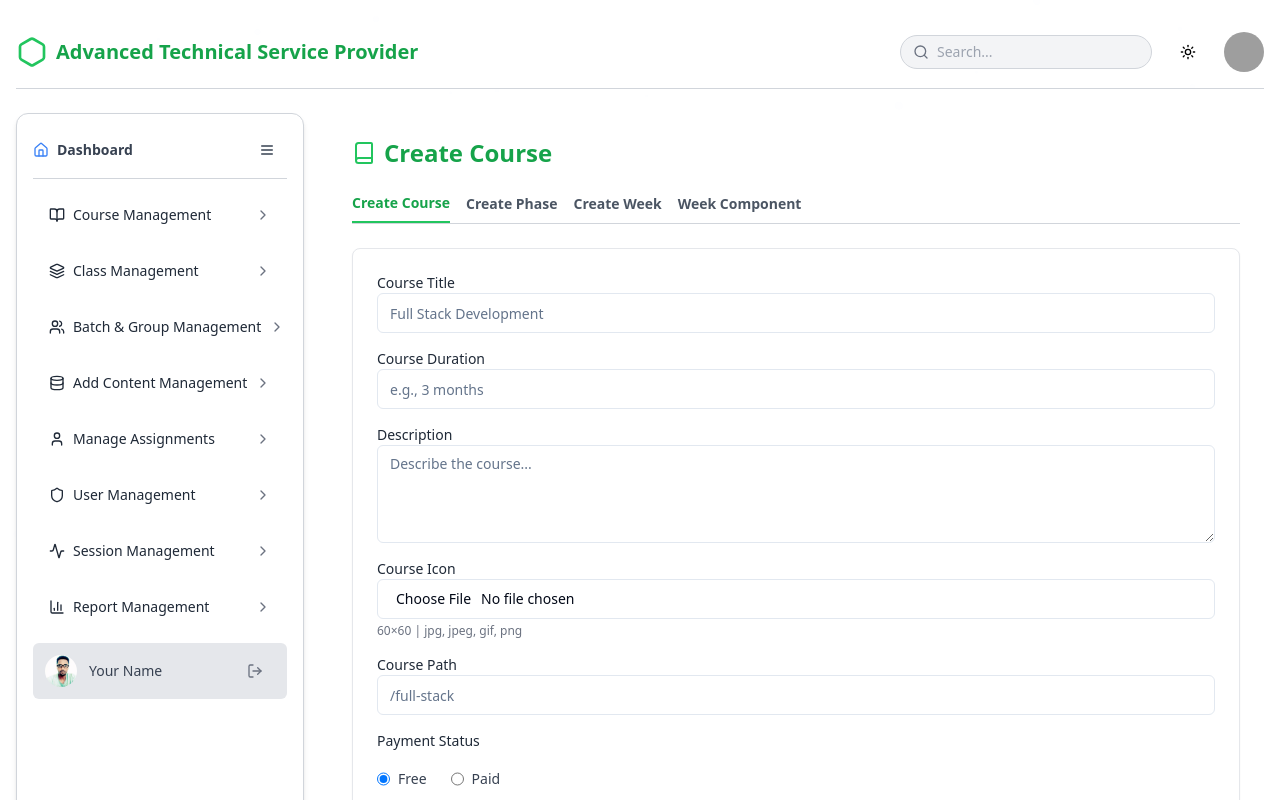
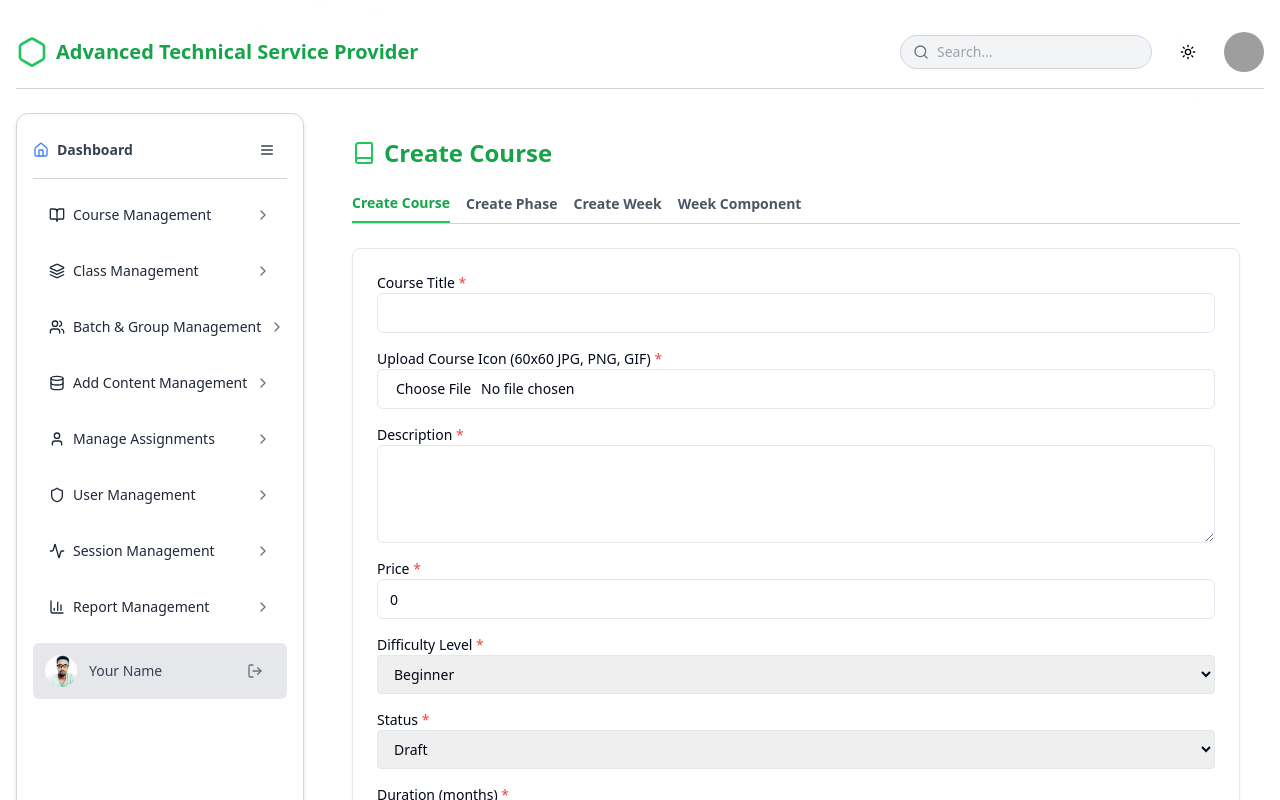
Before and after one commit to abenooo/e-learning, a Next.js app in the folder admin-dashboard/: page /dashboard/courses/createCourse in a window 1280 px wide. Shown: the top 800 px of the page. Built offline with nearby package versions, Linux system fonts and the light colour scheme; grey boxes are pictures that could not be loaded.

Commit message:
course register page complete

```diff
--- a/admin-dashboard/app/dashboard/courses/createCourse/page.tsx
+++ b/admin-dashboard/app/dashboard/courses/createCourse/page.tsx
@@ -1,6 +1,6 @@
 "use client"
 
-import { useState } from "react"
+import { useState, useRef } from "react"
 import { useRouter, usePathname } from "next/navigation"
 import { Book } from "lucide-react"
 
@@ -9,21 +9,125 @@ import { Label } from "@/components/ui/label"
 import { Button } from "@/components/ui/button"
 import { Textarea } from "@/components/ui/textarea"
 import { Card } from "@/components/ui/card"
+import { getToken } from "@/lib/auth"
 
 export default function CreateCoursePage() {
   const [formData, setFormData] = useState({
     title: "",
-    duration: "",
-    path: "",
-    payment: "Free",
+    description: "",
+    thumbnail: "/uploads/courses/fullstack-thumbnail.jpg",
+    logo_url: "",
+    price: 0,
+    difficulty_level: "beginner",
+    status: "draft",
+    duration_months: 1,
+    course_type: "free",
+    delivery_method: "online",
   })
+
+  const [loading, setLoading] = useState(false)
+  const [error, setError] = useState<string | null>(null)
+  const [success, setSuccess] = useState<boolean>(false)
+  const [iconPreview, setIconPreview] = useState<string>("")
+  const fileInputRef = useRef<HTMLInputElement>(null)
 
   const router = useRouter()
   const pathname = usePathname()
 
-  const handleChange = (e: React.ChangeEvent<HTMLInputElement>) => {
-    const { name, value } = e.target
-    setFormData(prev => ({ ...prev, [name]: value }))
+  const handleChange = (e: React.ChangeEvent<HTMLInputElement | HTMLTextAreaElement | HTMLSelectElement>) => {
+    const { name, value, type } = e.target
+    const val = type === "number" ? Number(value) : value
+    setFormData(prev => ({ ...prev, [name]: val }))
+  }
+
+  const handleIconUpload = (e: React.ChangeEvent<HTMLInputElement>) => {
+    const file = e.target.files?.[0]
+    if (!file) return
+
+    const allowedTypes = ["image/jpeg", "image/png", "image/gif", "image/jpg"]
+    if (!allowedTypes.includes(file.type)) {
+      setError("Invalid file type. Only JPG, PNG, and GIF allowed.")
+      return
+    }
+
+    const img = new Image()
+    img.src = URL.createObjectURL(file)
+
+    img.onload = () => {
+      if (img.width !== 60 || img.height !== 60) {
+        setError("Course icon must be exactly 60 x 60 pixels.")
+        return
+      }
+
+      setError(null)
+      const reader = new FileReader()
+      reader.onloadend = () => {
+        const base64 = reader.result?.toString() || ""
+        setFormData(prev => ({ ...prev, logo_url: base64 }))
+        setIconPreview(base64)
+      }
+      reader.readAsDataURL(file)
+    }
+  }
+
+  const handleSubmit = async () => {
+    setLoading(true)
+    setError(null)
+    setSuccess(false)
+
+    const requiredFields = [
+      "title",
+      "description",
+      "price",
+      "difficulty_level",
+      "status",
+      "duration_months",
+      "course_type",
+      "delivery_method",
+      "logo_url",
+    ]
+    const missingField = requiredFields.find(field => !formData[field as keyof typeof formData])
+    if (missingField) {
+      setError(`Please fill in the required field: ${missingField}`)
+      setLoading(false)
+      return
+    }
+
+    try {
+      const token = getToken()
+      if (!token) throw new Error("Unauthorized. No token found.")
+
+      const res = await fetch("https://e-learning-mern-stack.onrender.com/api/courses", {
+        method: "POST",
+        headers: {
+          "Content-Type": "application/json",
+          Authorization: `Bearer ${token}`,
+        },
+        body: JSON.stringify(formData),
+      })
+
+      const result = await res.json()
+      if (!res.ok) throw new Error(result.message || "Failed to create course.")
+
+      setSuccess(true)
+      setFormData({
+        title: "",
+        description: "",
+        thumbnail: "/uploads/courses/fullstack-thumbnail.jpg",
+        logo_url: "",
+        price: 0,
+        difficulty_level: "beginner",
+        status: "draft",
+        duration_months: 1,
+        course_type: "free",
+        delivery_method: "online",
+      })
+      setIconPreview("")
+    } catch (err: any) {
+      setError(err.message || "Something went wrong.")
+    } finally {
+      setLoading(false)
+    }
   }
 
   const tabs = [
@@ -35,13 +139,11 @@ export default function CreateCoursePage() {
 
   return (
     <div className="p-6 text-black bg-white min-h-screen">
-      {/* Page Title */}
       <h1 className="text-2xl font-bold text-green-600 mb-6 flex items-center gap-2">
         <Book className="text-green-500" />
         Create Course
       </h1>
 
-      {/* Tab Navigation */}
       <div className="flex space-x-4 border-b border-gray-300 mb-6 text-sm font-semibold text-gray-600">
         {tabs.map(tab => (
           <button
@@ -58,88 +160,97 @@ export default function CreateCoursePage() {
         ))}
       </div>
 
-      {/* Form Card */}
       <Card className="p-6 border border-gray-200 space-y-5">
         <div className="space-y-4 text-sm">
           <div>
-            <Label className="mb-1 text-gray-800">Course Title</Label>
-            <Input
-              name="title"
-              value={formData.title}
-              onChange={handleChange}
-              placeholder="Full Stack Development"
-            />
+            <Label>
+              Course Title <span className="text-red-500">*</span>
+            </Label>
+            <Input name="title" required value={formData.title} onChange={handleChange} />
+          </div>
+          <div>
+            <Label>
+              Upload Course Icon (60x60 JPG, PNG, GIF) <span className="text-red-500">*</span>
+            </Label>
+            <Input ref={fileInputRef} type="file" accept=".jpg,.jpeg,.png,.gif" onChange={handleIconUpload} />
+            {iconPreview && (
+              <img src={iconPreview} alt="Icon Preview" className="mt-2 rounded border w-[60px] h-[60px] object-cover" />
+            )}
+          </div>
+          <div>
+            <Label>
+              Description <span className="text-red-500">*</span>
+            </Label>
+            <Textarea name="description" rows={4} value={formData.description} onChange={handleChange} />
           </div>
 
           <div>
-            <Label className="mb-1 text-gray-800">Course Duration</Label>
-            <Input
-              name="duration"
-              value={formData.duration}
-              onChange={handleChange}
-              placeholder="e.g., 3 months"
-            />
+            <Label>
+              Price <span className="text-red-500">*</span>
+            </Label>
+            <Input type="number" name="price" value={formData.price} onChange={handleChange} />
           </div>
 
           <div>
-            <Label className="mb-1 text-gray-800">Description</Label>
-            <Textarea
-              rows={4}
-              placeholder="Describe the course..."
-            />
+            <Label>
+              Difficulty Level <span className="text-red-500">*</span>
+            </Label>
+            <select name="difficulty_level" value={formData.difficulty_level} onChange={handleChange} className="w-full border px-3 py-2 rounded">
+              <option value="beginner">Beginner</option>
+              <option value="intermediate">Intermediate</option>
+              <option value="advance">Advance</option>
+            </select>
           </div>
 
           <div>
-            <Label className="mb-1 text-gray-800">Course Icon</Label>
-            <Input
-              type="file"
-              accept=".jpg,.jpeg,.png,.gif"
-            />
-            <p className="text-xs text-gray-500 mt-1">60×60 | jpg, jpeg, gif, png</p>
+            <Label>
+              Status <span className="text-red-500">*</span>
+            </Label>
+            <select name="status" value={formData.status} onChange={handleChange} className="w-full border px-3 py-2 rounded">
+              <option value="draft">Draft</option>
+              <option value="pending review">Pending Review</option>
+              <option value="published">Published</option>
+            </select>
           </div>
 
           <div>
-            <Label className="mb-1 text-gray-800">Course Path</Label>
-            <Input
-              name="path"
-              value={formData.path}
-              onChange={handleChange}
-              placeholder="/full-stack"
-            />
+            <Label>
+              Duration (months) <span className="text-red-500">*</span>
+            </Label>
+            <Input type="number" name="duration_months" value={formData.duration_months} onChange={handleChange} />
           </div>
 
           <div>
-            <Label className="mb-1 text-gray-800">Payment Status</Label>
+            <Label>
+              Delivery Method <span className="text-red-500">*</span>
+            </Label>
+            <Input name="delivery_method" value={formData.delivery_method} onChange={handleChange} />
+          </div>
+
+          <div>
+            <Label>
+              Course Type <span className="text-red-500">*</span>
+            </Label>
             <div className="flex gap-6 mt-2 text-gray-700">
               <label className="flex items-center space-x-2">
-                <Input
-                  type="radio"
-                  name="payment"
-                  value="Free"
-                  checked={formData.payment === "Free"}
-                  onChange={handleChange}
-                />
+                <Input type="radio" name="course_type" value="free" checked={formData.course_type === "free"} onChange={handleChange} />
                 <span>Free</span>
               </label>
               <label className="flex items-center space-x-2">
-                <Input
-                  type="radio"
-                  name="payment"
-                  value="Paid"
-                  checked={formData.payment === "Paid"}
-                  onChange={handleChange}
-                />
+                <Input type="radio" name="course_type" value="paid" checked={formData.course_type === "paid"} onChange={handleChange} />
                 <span>Paid</span>
               </label>
             </div>
           </div>
+          {error && <p className="text-red-600 text-sm">{error}</p>}
+          {success && <p className="text-green-600 text-sm">Course created successfully!</p>}
 
-          <div className="flex gap-4 pt-4">
-            <Button type="submit" variant="outline" className="bg-blue-600 text-white hover:bg-blue-700">
-              Save & Create New
-            </Button>
-            <Button type="submit" className="bg-green-500 hover:bg-orange-600 text-white">
-              Save & Next →
+          <div className="flex justify-end gap-4 pt-4">
+            {/* <Button onClick={handleSubmit} disabled={loading} variant="outline" className="bg-blue-600 text-white hover:bg-blue-700">
+              {loading ? "Saving..." : "Save & Create New"}
+            </Button> */}
+            <Button onClick={handleSubmit} disabled={loading} className="bg-green-500 hover:bg-orange-600 text-white">
+              {loading ? "Saving..." : "Save & Next →"}
             </Button>
           </div>
         </div>
```
